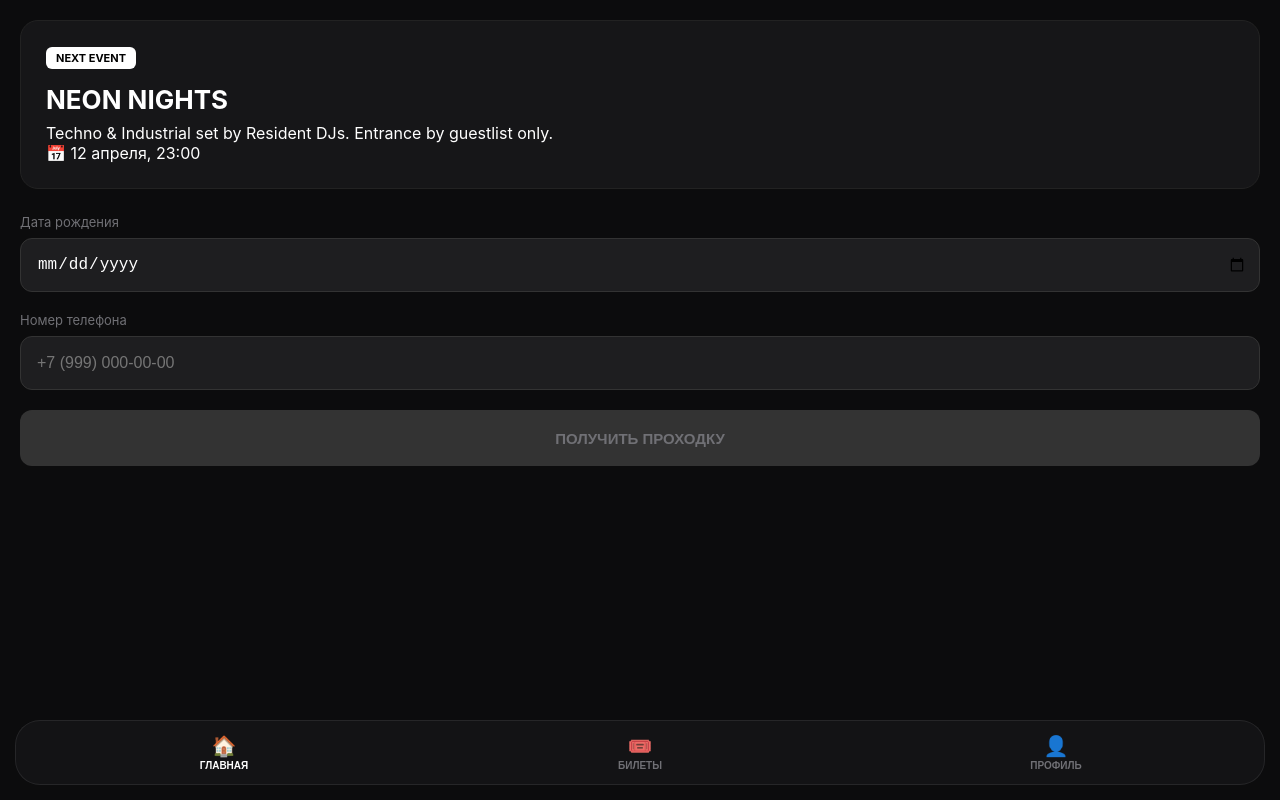
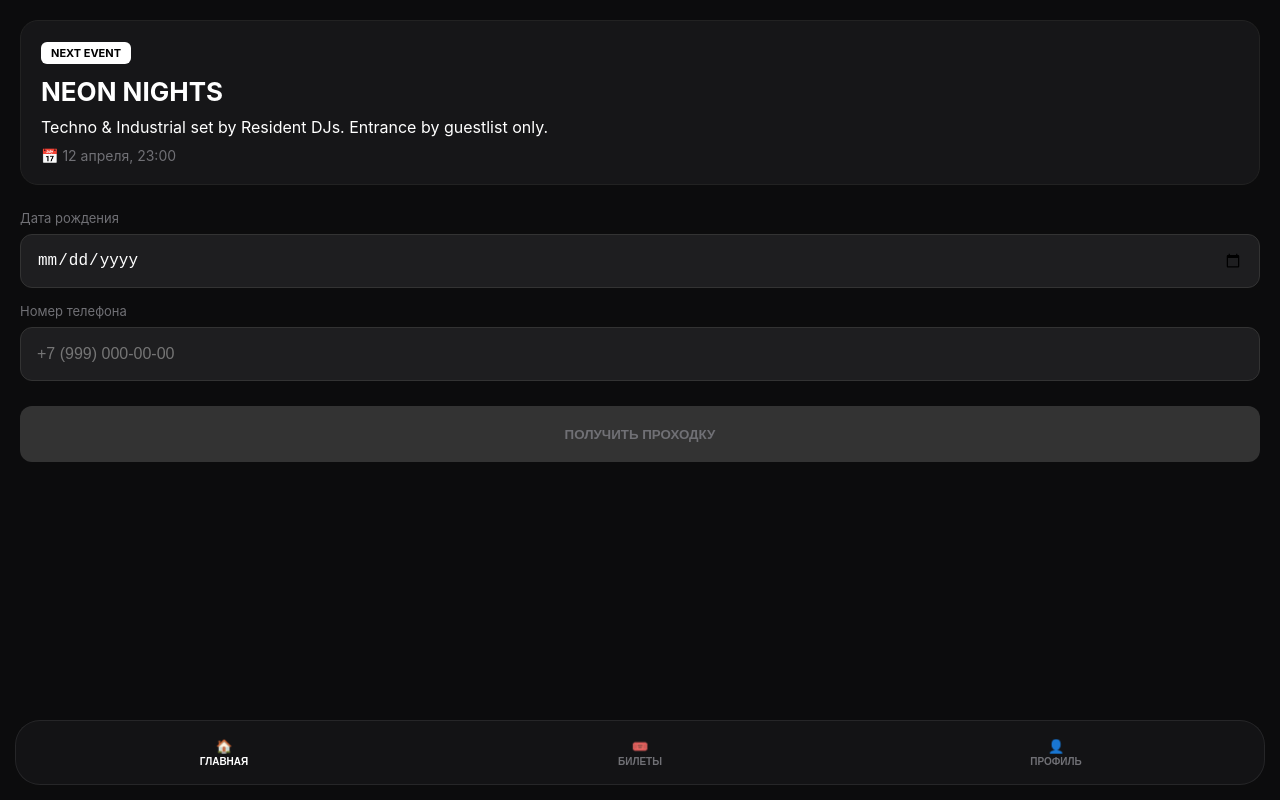
Before and after one commit to maksimbaulin0-code/ivent, a plain HTML site: page index.html in a window 1280 px wide. Drawn offline with Linux system fonts and the light colour scheme; a script that the page names is missing.

Commit message:
Update style.css

```diff
--- a/style.css
+++ b/style.css
@@ -1,6 +1,6 @@
-/* 1. ГЛОБАЛЬНЫЙ СБРОС (Чтобы всё считалось одинаково) */
+/* 1. Глобальный сброс — это решит проблему разной длины */
 * {
-    box-sizing: border-box; /* Это самое важное для одинаковой длины полей */
+    box-sizing: border-box;
     margin: 0;
     padding: 0;
     -webkit-tap-highlight-color: transparent;
@@ -12,7 +12,6 @@
     --input-bg: #1e1e20;
     --text-main: #ffffff;
     --text-dim: #707075;
-    --accent: #ffffff;
 }
 
 body {
@@ -25,19 +24,18 @@ body {
     overflow: hidden;
 }
 
-/* 2. КОНТЕЙНЕР ДЛЯ КОНТЕНТА */
+/* 2. Контейнер контента */
 #app-content {
     flex: 1;
     overflow-y: auto;
     padding: 20px;
     padding-bottom: 100px;
-    -webkit-overflow-scrolling: touch;
 }
 
-/* 3. КАРТОЧКА ИВЕНТА */
+/* 3. Карточка ивента */
 .ticket-card {
     background: var(--card-bg);
-    padding: 25px;
+    padding: 20px;
     border-radius: 18px;
     border: 1px solid #222;
     margin-bottom: 25px;
@@ -52,15 +50,16 @@ body {
     font-size: 11px;
     font-weight: bold;
     text-transform: uppercase;
-    margin-bottom: 15px;
+    margin-bottom: 12px;
 }
 
-h1 { font-size: 26px; margin-bottom: 8px; }
+h1 { font-size: 26px; margin-bottom: 10px; }
+.event-info { color: var(--text-dim); font-size: 14px; margin-top: 10px; }
 
-/* 4. ИСПРАВЛЕННЫЕ ПОЛЯ ВВОДА (ТЕПЕРЬ ОДИНАКОВЫЕ) */
+/* 4. ИСПРАВЛЕННЫЕ ПОЛЯ (ТЕПЕРЬ СТРОГО ОДИНАКОВЫЕ) */
 .input-group {
-    margin-bottom: 20px;
-    width: 100%; /* Группа занимает всю ширину */
+    margin-bottom: 15px;
+    width: 100%;
 }
 
 label {
@@ -70,37 +69,29 @@ label {
     margin-bottom: 8px;
 }
 
-/* Общие стили для всех инпутов */
-input {
+/* Применяем стили ко всем инпутам сразу */
+input[type="date"],
+input[type="tel"],
+input[type="text"] {
     display: block;
-    width: 100%; /* Растягиваем на всю ширину родителя */
-    height: 54px; /* Фиксированная высота для всех полей */
-    padding: 0 16px; /* Отступы только по бокам */
+    width: 100% !important; /* Принудительно на всю ширину */
+    height: 54px;
+    padding: 0 16px !important; /* Жестко фиксируем внутренние отступы */
     background: var(--input-bg);
     border: 1px solid #333;
     border-radius: 12px;
     color: #fff;
     font-size: 16px;
-    line-height: 54px; /* Центрируем текст по вертикали */
     appearance: none;
-    -webkit-appearance: none;
+    -webkit-appearance: none; /* Убирает системный дизайн Apple */
 }
 
-/* Убираем специфические отступы даты в iOS */
-input[type="date"] {
-    position: relative;
-    padding-right: 12px;
+/* Убираем надпись "Должно быть 18 лет" */
+#age-error {
+    display: none !important; /* Полностью скрываем элемент */
 }
 
-/* Ошибка 18 лет */
-.error-msg {
-    color: #ff4444;
-    font-size: 12px;
-    margin-top: 5px;
-    display: none;
-}
-
-/* 5. КНОПКА ОТПРАВКИ */
+/* 5. Кнопка */
 button#submit-btn {
     width: 100%;
     height: 56px;
@@ -109,10 +100,8 @@ button#submit-btn {
     border: none;
     border-radius: 12px;
     font-weight: 700;
-    font-size: 15px;
     text-transform: uppercase;
-    cursor: pointer;
-    transition: 0.3s;
+    margin-top: 10px;
 }
 
 button#submit-btn:not(:disabled) {
@@ -120,7 +109,7 @@ button#submit-btn:not(:disabled) {
     color: #000;
 }
 
-/* 6. СТИЛЬНОЕ МЕНЮ (Glassmorphism) */
+/* 6. Навигация (Glass Design) */
 .bottom-nav {
     position: fixed;
     bottom: 15px;
@@ -135,7 +124,6 @@ button#submit-btn:not(:disabled) {
     display: flex;
     justify-content: space-around;
     align-items: center;
-    z-index: 1000;
 }
 
 .nav-item {
@@ -145,11 +133,10 @@ button#submit-btn:not(:disabled) {
     display: flex;
     flex-direction: column;
     align-items: center;
-    width: 33%;
+    width: 30%;
 }
 
 .nav-item.active { color: #fff; }
-.nav-icon { font-size: 20px; margin-bottom: 2px; }
-.nav-label { font-size: 10px; font-weight: 700; text-transform: uppercase; }
+.nav-label { font-size: 10px; font-weight: 700; text-transform: uppercase; margin-top: 2px; }
 
 .view.hidden { display: none !important; }
```
